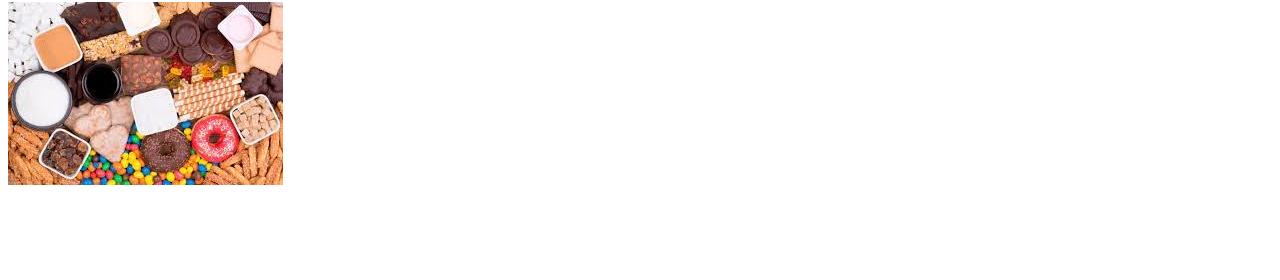
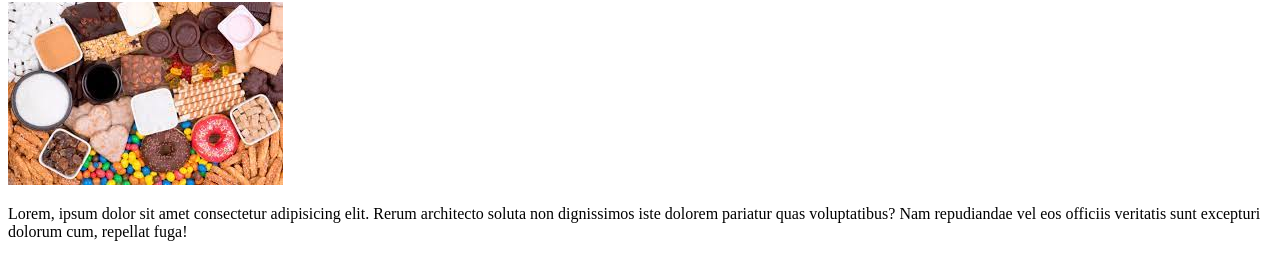
Before and after one commit to jmarcan286/TagsHtml, a plain HTML site: page index.html in a window 1280 px wide. Shown: the part 78-358 px from the top of the page. Drawn offline with Linux system fonts and the light colour scheme.

Commit message:
Creacion de una descripcion del negocio

```diff
--- a/index.html
+++ b/index.html
@@ -1,12 +1,20 @@
 <!DOCTYPE html>
 <html lang="en">
+
 <head>
     <meta charset="UTF-8">
     <meta name="viewport" content="width=device-width, initial-scale=1.0">
     <title>Bolleria Martin</title>
 </head>
+
 <body>
     <h1>Bollería Martin</h1>
     <img src="img/bolleria.jfif" alt="bolleria" title="Bolleria">
+    <p>
+        Lorem, ipsum dolor sit amet consectetur adipisicing elit. Rerum architecto soluta non dignissimos iste dolorem
+        pariatur quas voluptatibus? Nam repudiandae vel eos officiis veritatis sunt excepturi dolorum cum, repellat
+        fuga!
+    </p>
 </body>
+
 </html>
```
